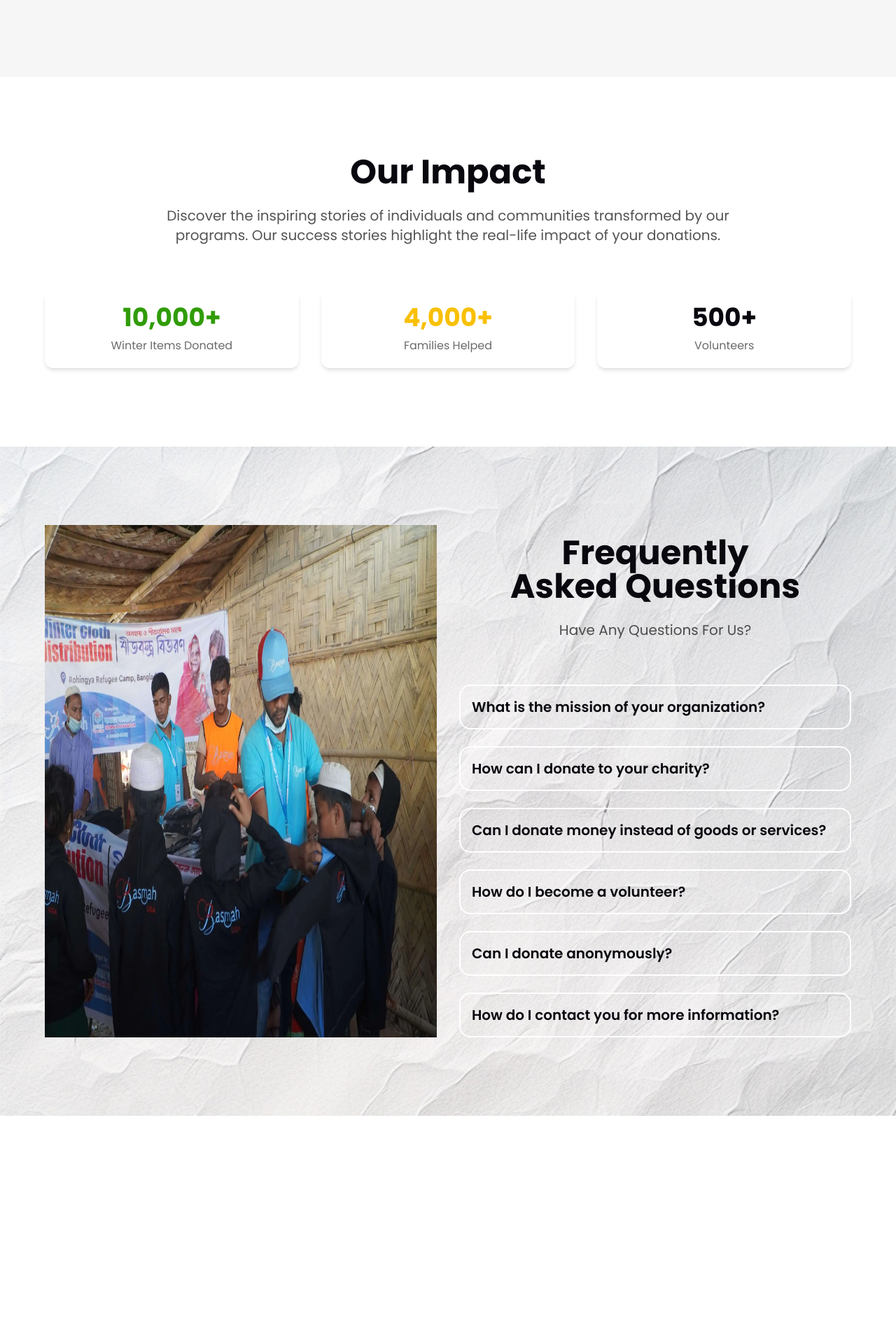
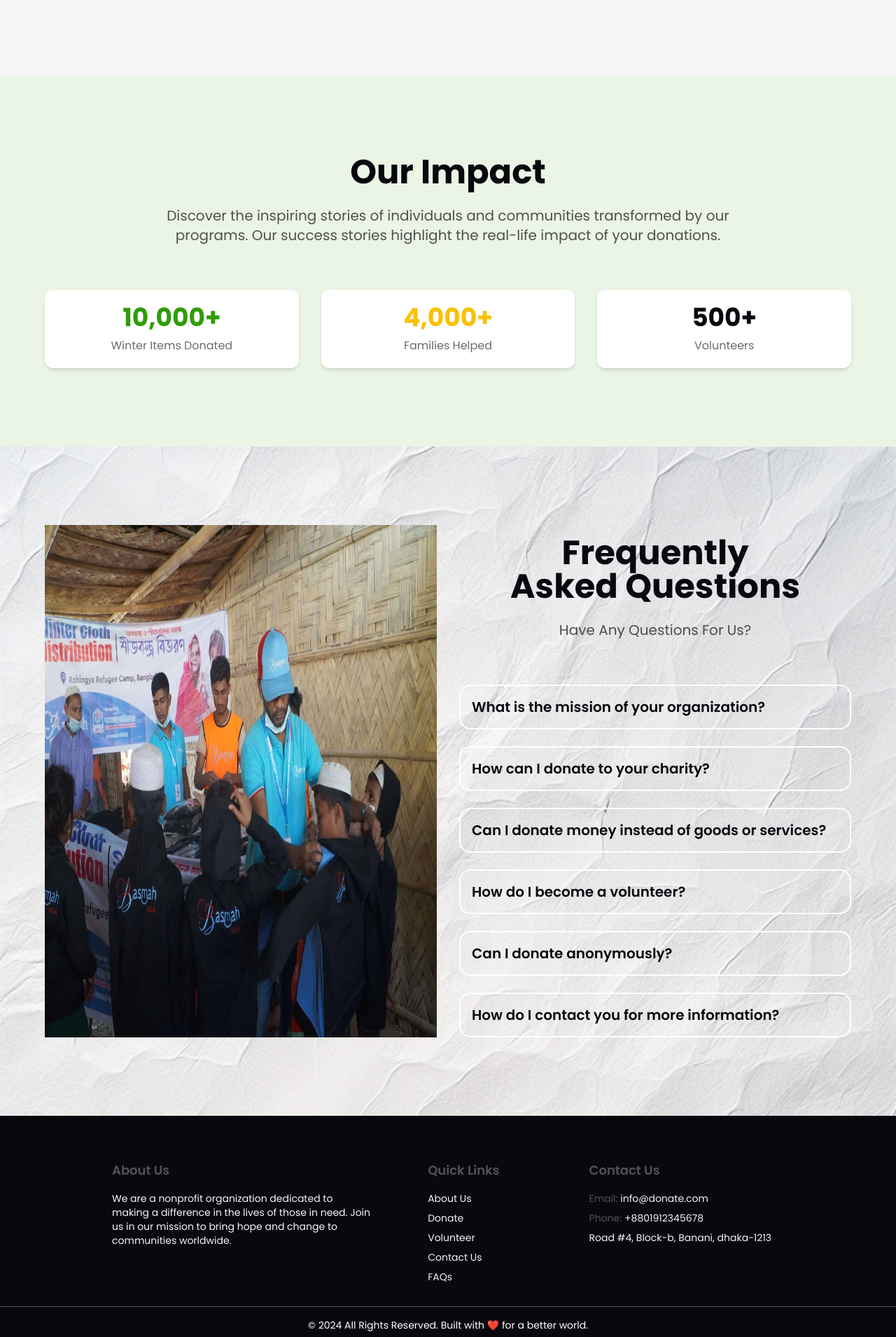
Before and after one commit to MohammadSajjadHossain9648/Winter-Cloth-Donate, a React (Vite) app: page / in a window 1280 px wide. Shown: the part 2630-4540 px from the top of the page at 70% size. Before the commit the page ends 4224 px from the top, so only its background shows below. Built offline with nearby package versions, Linux system fonts and the light colour scheme; a web font is replaced by a local one.

Commit message:
Add responsive Footer section in Footer component

```diff
--- a/src/components/Footer/Footer.jsx
+++ b/src/components/Footer/Footer.jsx
@@ -2,8 +2,50 @@ import React from 'react';
 
 const Footer = () => {
     return (
-        <div>
+        <div className="bg-dark_blue_color text-shade_white_color1 py-16">
+            <div className="w-3/4 mx-auto grid grid-cols-1 md:grid-cols-footerCustom gap-8">
+                {/* About Section */}
+                <div>
+                    <h3 className="text-lg font-semibold mb-4">About Us</h3>
+                    <p className="text-sm text-shade_white_color2">
+                        We are a nonprofit organization dedicated to making a difference in
+                        the lives of those in need. Join us in our mission to bring hope and
+                        change to communities worldwide.
+                    </p>
+                </div>
 
+                <div className="grid grid-cols-2">
+                    {/* Quick Links Section */}
+                    <div className='md:pl-8 lg:pl-12'>
+                        <h3 className="text-lg font-semibold mb-4">Quick Links</h3>
+                        <ul className="text-sm space-y-2">
+                            <li><a href="/about" className="text-shade_white_color2 hover:underline">About Us</a></li>
+                            <li><a href="/donate" className="text-shade_white_color2 hover:underline">Donate</a></li>
+                            <li><a href="/volunteer" className="text-shade_white_color2 hover:underline">Volunteer</a></li>
+                            <li><a href="/contact" className="text-shade_white_color2 hover:underline">Contact Us</a></li>
+                            <li><a href="/faq" className="text-shade_white_color2 hover:underline">FAQs</a></li>
+                        </ul>
+                    </div>
+
+                    {/* Contact Section */}
+                    <div className='space-y-2'>
+                        <h3 className="text-lg font-semibold mb-4">Contact Us</h3>
+                        <p className="text-sm">
+                            Email: <a href="mailto:info@example.com" className="text-shade_white_color2 hover:underline">info@donate.com</a>
+                        </p>
+                        <p className="text-sm">
+                            Phone: <a href="tel:+123456789" className="text-shade_white_color2 hover:underline">+8801912345678</a>
+                        </p>
+                        <p className="text-sm text-shade_white_color2">Road #4, Block-b, Banani, dhaka-1213</p>
+                    </div>
+                </div>
+            </div>
+
+            <div className="border-t border-gray-600 mt-8 pt-4 text-center">
+                <p className="text-sm text-white_color">
+                &copy; 2024 All Rights Reserved. Built with ❤️ for a better world.
+                </p>
+            </div>
         </div>
     );
 };
--- a/src/components/HowToHelp/HowToHelp.jsx
+++ b/src/components/HowToHelp/HowToHelp.jsx
@@ -64,7 +64,7 @@ const HowToHelp = () => {
                 <p className="text-lg mb-5 text-shade_black_color_1">
                     Join us in making a difference this winter. Visit our campaigns page to find more details about active drives and how you can contribute.
                 </p>
-                <Link to={''} className="inline-block bg-green_color text-white_color px-5 py-3 rounded hover:bg-green_bg_color transition-colors">View Campaigns</Link>
+                <Link to={''} className="btn bg-green_color text-white_color px-5 py-3 rounded-lg">View Campaigns</Link>
             </div>
         </div>
     );
--- a/tailwind.config.js
+++ b/tailwind.config.js
@@ -22,11 +22,15 @@ export default {
         dark_blue_bg_color: 'rgba(9, 8, 15, 0.05)',
 
         green_color: 'rgb(48, 156, 8)',
+        green_bg_color: 'rgba(48, 156, 8, 0.1)',
 
         yellow_color: 'rgb(249, 192, 4)',
       },
       backgroundImage: {
         'bgImg': "url('/src/assets/bg.jpg')",
+      },
+      gridTemplateColumns: {
+        footerCustom: '.8fr 1.2fr'
       }
     },
   },
```
